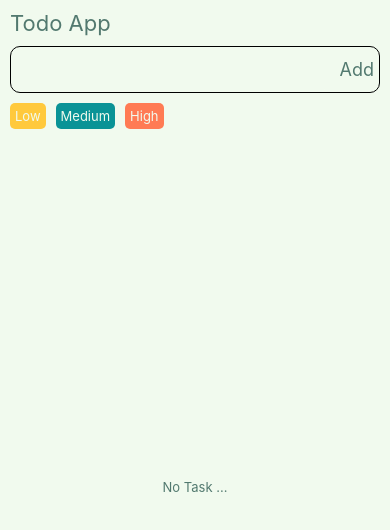
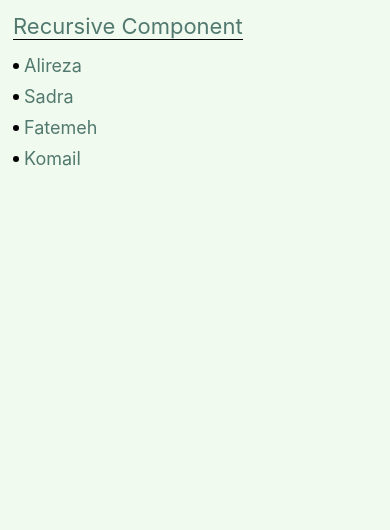
Before and after one commit to MrezaVasebi/my-apps, a React Native app: screen / in a window 390 px wide. Shown: the top 530 px of the page. Built offline with nearby package versions, Linux system fonts and the light colour scheme.

Commit message:
added: recursive component was added

```diff
--- a/App.js
+++ b/App.js
@@ -1,11 +1,11 @@
 import { MainScreen } from './components'
 import React from 'react'
-import { Todo } from './screen/todo'
+import Recursive from './screen/recursive/Recursive'
 
 const App = () => {
   return (
     <MainScreen>
-      <Todo />
+      <Recursive />
     </MainScreen>
   )
 }
--- /dev/null
+++ b/constant/dump.js
@@ -0,0 +1,89 @@
+
+export const recursiveData = [
+    {
+        id: 1,
+        fullName: 'Alireza',
+        isSelected: false,
+        child: [
+            {
+                id: 2,
+                fullName: 'Reza',
+                child: []
+            },
+            {
+                id: 3,
+                fullName: 'Mohammadreza',
+                child: []
+            },
+            {
+                id: 4,
+                fullName: 'Hassan',
+                child: []
+            },
+        ]
+    },
+    {
+        id: 5,
+        fullName: 'Sadra',
+        isSelected: false,
+        child: [
+            {
+                id: 6,
+                fullName: 'Amin',
+                child: [
+                    {
+                        id: 7,
+                        fullName: 'Mahdi',
+                        child: [
+                            {
+                                id: 13,
+                                fullName: 'Forough',
+                                child: []
+                            }
+                        ]
+                    }
+                ]
+            },
+            {
+                id: 14,
+                fullName: 'Nader',
+                child: []
+            }
+        ]
+    },
+    {
+        id: 8,
+        fullName: 'Fatemeh',
+        isSelected: false,
+        child: [
+            {
+                id: 9,
+                fullName: 'Bita',
+                child: [
+                    {
+                        id: 10,
+                        fullName: 'Yalda',
+                        child: [
+                            {
+                                id: 11,
+                                fullName: 'Selena',
+                                child: [
+                                    {
+                                        id: 12,
+                                        fullName: 'Ramin',
+                                        child: []
+                                    }
+                                ]
+                            }
+                        ]
+                    }
+                ]
+            }
+        ]
+    },
+    {
+        id: 15,
+        fullName: 'Komail',
+        child: []
+    }
+]
--- /dev/null
+++ b/screen/recursive/Recursive.js
@@ -0,0 +1,86 @@
+import React, { useState } from 'react'
+import { StyleSheet, TouchableOpacity, View } from 'react-native'
+import { appColors, appPadding } from '../../constant'
+
+import { AppText } from '../../components/txt'
+import { recursiveData } from '../../constant/dump'
+
+const Recursive = () => {
+
+    const HandleTree = ({ data }) => {
+
+        const [showNested, setShowNested] = useState({});
+
+        const toggleNested = (name) => {
+            setShowNested({ ...showNested, [name]: !showNested[name] })
+            // setShowNested({ [name]: !showNested[name] });
+        };
+
+        return (
+            <View>
+                {
+                    data.map((el, index) => {
+                        return <View style={{ marginVertical: 5 }} key={index} >
+                            {
+                                el.fullName && <TouchableOpacity
+                                    style={styles.subMenu}
+                                    onPress={() => toggleNested(el.fullName)}
+                                >
+                                    <View style={styles.circle} />
+                                    <AppText label={el.fullName} />
+                                </TouchableOpacity>
+                            }
+
+                            {
+                                showNested[el.fullName] ?
+                                    el.child && <View style={{ paddingLeft: 15 }} >
+                                        <HandleTree data={el.child} />
+                                    </View>
+                                    : null
+                            }
+                        </View>
+                    })
+                }
+            </View>
+        )
+    }
+
+    return (
+        <View style={styles.root}>
+            <View style={styles.headersStyle} >
+                <AppText label={'Recursive Component'}
+                    type='title'
+                    lblStyle={{ borderBottomWidth: 1 }}
+                />
+            </View>
+
+            <View style={{ marginTop: 10 }} >
+                <HandleTree data={recursiveData} />
+            </View>
+        </View>
+    )
+}
+
+export default Recursive
+
+const styles = StyleSheet.create({
+    root: {
+        flex: 1,
+        padding: appPadding.l
+    },
+    headersStyle: {
+        alignItems: 'flex-start',
+        justifyContent: 'flex-end',
+    },
+    subMenu: {
+        flexDirection: 'row',
+        alignItems: 'center',
+    },
+    circle: {
+        width: 6,
+        height: 6,
+        marginRight: 5,
+        borderRadius: 3,
+        backgroundColor: appColors.black,
+    }
+})
--- /dev/null
+++ b/screen/recursive/index.js
@@ -0,0 +1,5 @@
+import Recursive from './Recursive'
+
+export {
+    Recursive
+}
--- a/screen/todo/logic/useTodo.js
+++ b/screen/todo/logic/useTodo.js
@@ -7,7 +7,8 @@ export const useTodo = () => {
     const [priority, setPriority] = useState('Low')
 
     const addingTaskToTodoList = (value) => {
-        setTask(value)
+        if (value.length === 0) return
+        else setTask(value)
     }
 
     const addingPriorityToTask = (priorityName) => {
```
